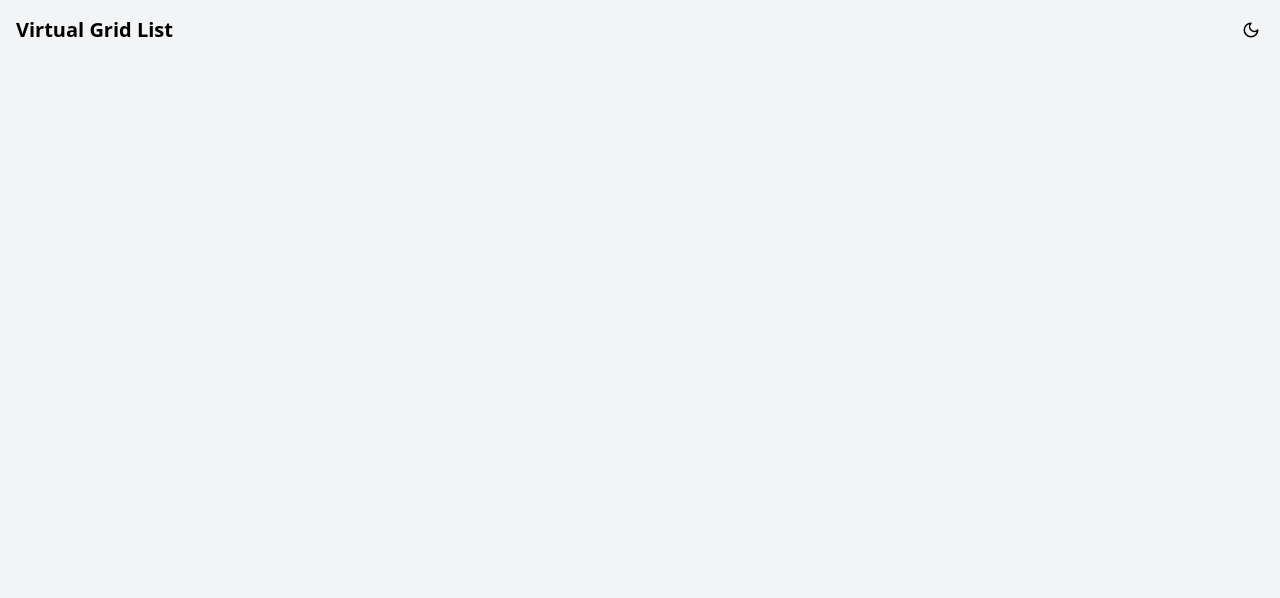
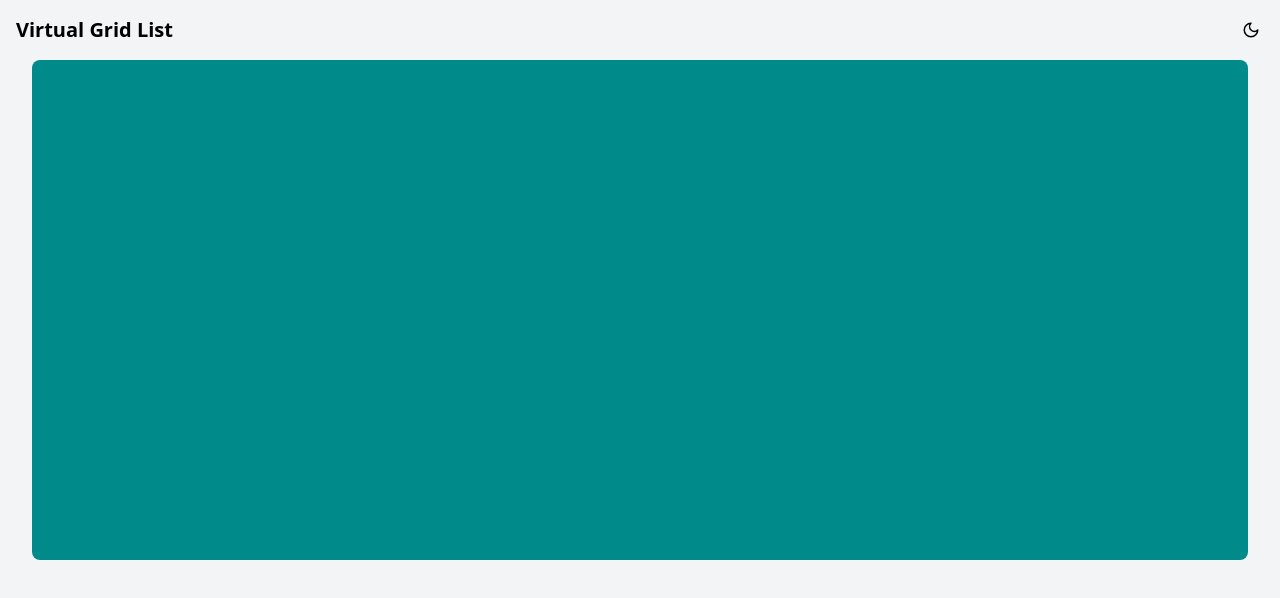
Before and after one commit to Marat-Akhalov/virtual-grid-list-showcase, a Vue app: page / in a window 1280 px wide. Shown: the top 598 px of the page. Built offline with nearby package versions, Linux system fonts and the light colour scheme; the HTML template or start-up script is replaced by a standard one.

Commit message:
feat: add base styling form grid component

```diff
--- a/src/components/VirtualGrid/VirtualGrid.vue
+++ b/src/components/VirtualGrid/VirtualGrid.vue
@@ -27,11 +27,44 @@ const totalHeight = computed(() => {
   <div
     class="virtual-grid"
     ref="container"
+    :style="{ height: `${viewportHeight}px` }"
   >
-    <div class="virtual-grid__spacer">
-      <div class="virtual-grid__item"></div>
+    <div
+      class="virtual-grid__spacer"
+      :style="{ height: `${totalHeight}px` }"
+    >
+      <div class="virtual-grid__wrapper">
+        <div class="virtual-grid__item"></div>
+      </div>
     </div>
   </div>
 </template>
 
-<style scoped lang="scss"></style>
+<style scoped lang="scss">
+.virtual-grid {
+  --border: 8px;
+
+  border-radius: var(--border);
+  overflow-y: auto;
+  background-color: darkcyan;
+
+  &__wrapper {
+    display: grid;
+    grid-template-columns: 1fr;
+    gap: 8px;
+    border-radius: var(--border);
+  }
+
+  @media (min-width: 640px) {
+    grid-template-columns: repeat(2, 1fr);
+  }
+
+  @media (min-width: 1024px) {
+    grid-template-columns: repeat(3, 1fr);
+  }
+
+  @media (min-width: 1280px) {
+    grid-template-columns: repeat(4, 1fr);
+  }
+}
+</style>
```
